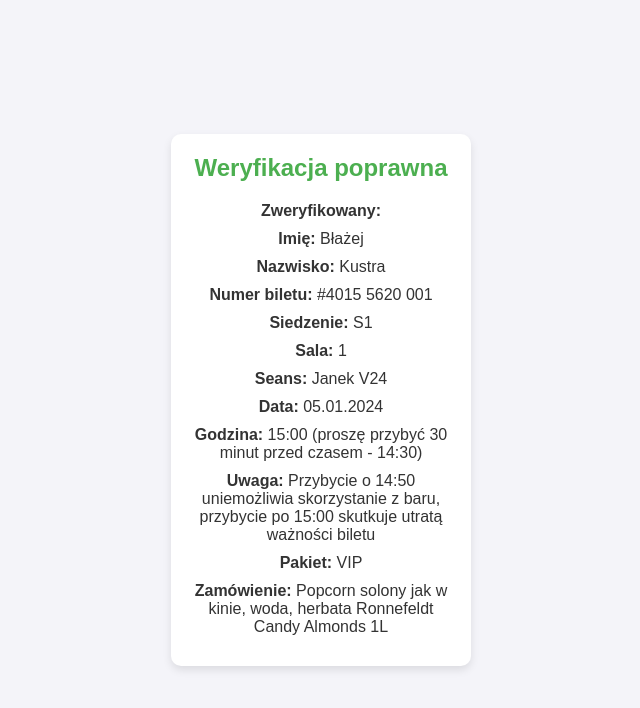
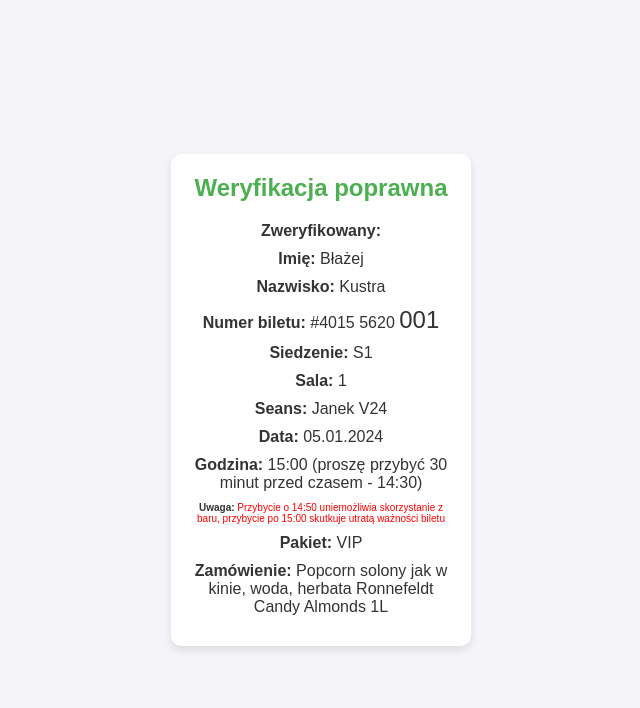
Before and after one commit to znaczki654/CINEMA, a plain HTML site: page 40155620001.html in a window 1280 px wide. Shown: the whole page, without its empty margins (319-959 px from the left). Drawn offline with Linux system fonts and the light colour scheme.

Commit message:
Update 40155620001.html

```diff
--- a/40155620001.html
+++ b/40155620001.html
@@ -13,13 +13,13 @@
             <p><strong>Zweryfikowany:</strong></p>
             <p><strong>Imię:</strong> Błażej</p>
             <p><strong>Nazwisko:</strong> Kustra</p>
-            <p><strong>Numer biletu:</strong> #4015 5620 001</p>
+            <p><strong>Numer biletu:</strong> #4015 5620 <span style="font-size: 1.5em;">001</span></p>
             <p><strong>Siedzenie:</strong> S1</p>
             <p><strong>Sala:</strong> 1</p>
             <p><strong>Seans: </strong> Janek V24</p>
             <p><strong>Data: </strong> 05.01.2024</p>
             <p><strong>Godzina: </strong> 15:00 (proszę przybyć 30 minut przed czasem - 14:30)</p>
-            <p><strong>Uwaga: </strong> Przybycie o 14:50 uniemożliwia skorzystanie z baru, przybycie po 15:00 skutkuje utratą ważności biletu</p>
+            <p style="font-size: 10px; color:red;"><strong>Uwaga: </strong> Przybycie o 14:50 uniemożliwia skorzystanie z baru, przybycie po 15:00 skutkuje utratą ważności biletu</p>
             <p><strong>Pakiet: </strong> VIP</p>
             <p><strong>Zamówienie: </strong> Popcorn solony jak w kinie, woda, herbata Ronnefeldt Candy Almonds 1L</p>
         </div>
```
